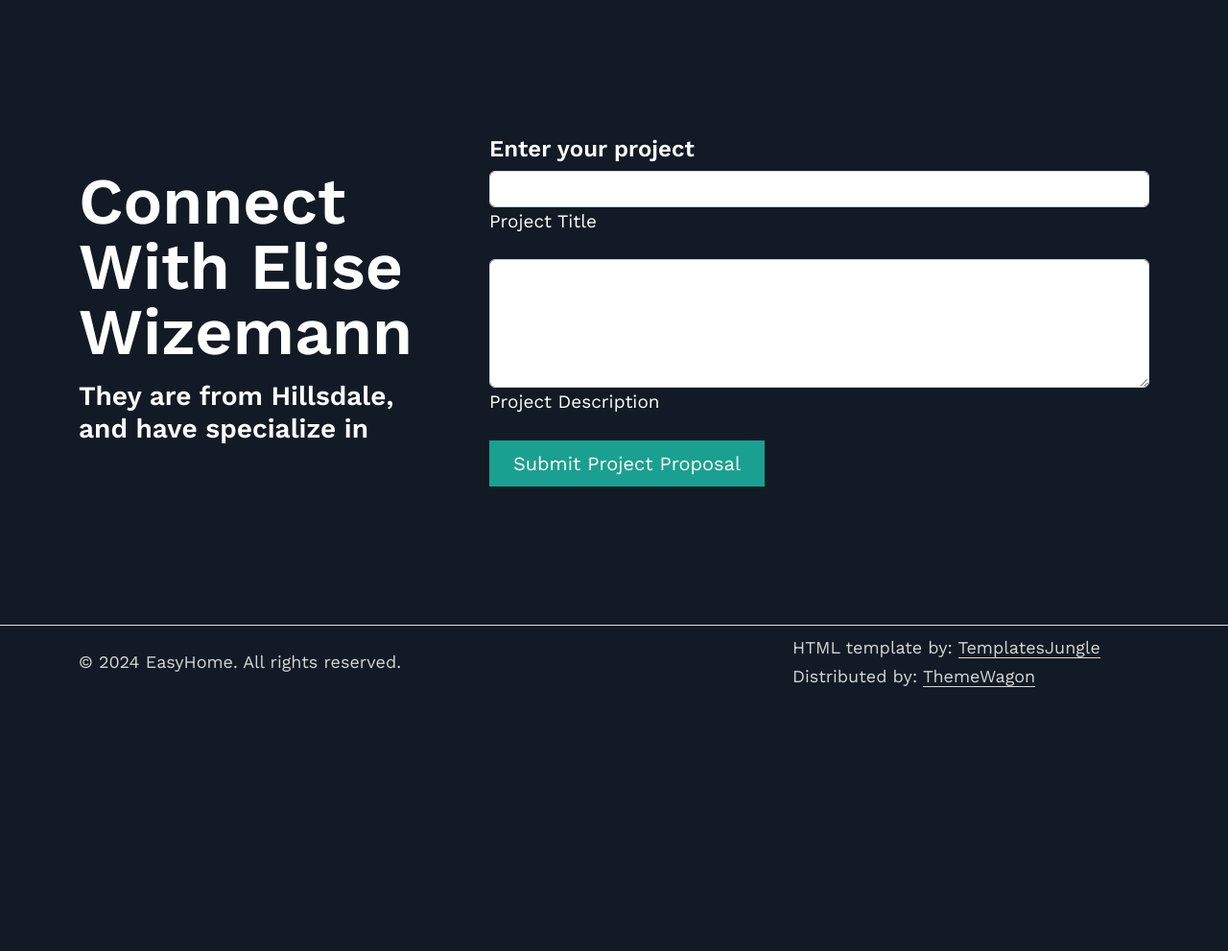
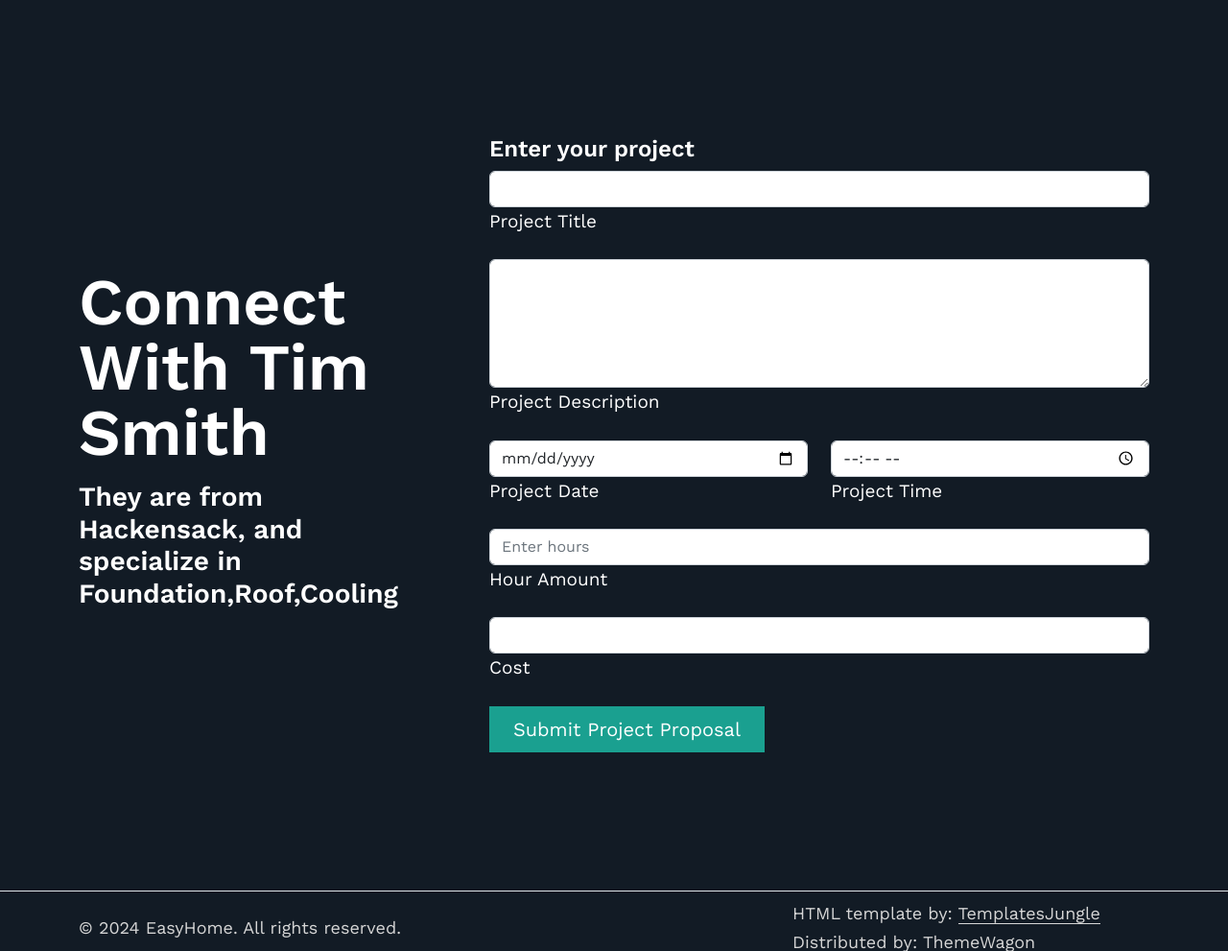
Before and after one commit to eliwiz/easyHome, a Flask app: page /createReservation/1 in a window 1280 px wide. Shown: the part 68-1059 px from the top of the page at 96% size. Before the commit the page ends 784 px from the top, so only its background shows below. Run offline with Flask 3, Linux system fonts and the light colour scheme; a user stored in the database is signed in; data comes from the database, SQL or seed files in the repository; both versions use the stored data as it was after the commit.

Commit message:
updated reservations

```diff
--- a/app.py
+++ b/app.py
@@ -253,41 +253,23 @@
 
     return render_template("professionals.html", professionals=list, user_zip=user_zip)
 
-# @app.route('/professional/<id>', methods=["GET", "POST"])
-# def professionalPage(id):
-#     if request.method == "POST":
-#         zipcode = request.form.get("zipcode")
-#         if zipcode:
-#             api_key = "AIzaSyDmYpBjV12iq8-83OxZMK8aujT1AWxb8Sc"
-#             iframe_html = Markup(f"""
-#             <iframe
-#               width="600"
-#               height="450"
-#               style="border:0"
-#               loading="lazy"
-#               allowfullscreen
-#               referrerpolicy="no-referrer-when-downgrade"
-#               src="https://www.google.com/maps/embed/v1/directions?key={api_key}&origin={zipcode}&destination=City+Hall,New+York,NY">
-#             </iframe>
-#             """)
-#             return jsonify({"iframe": str(iframe_html)})
-#         else:
-#             return jsonify({"error": "No ZIP code provided."}), 400  # Bad request
-#     return render_template("profPage.html", id=id)
-
 @app.route('/createReservation/<profId>', methods=["GET", "POST"])
 @login_required
 def createReservation(profId):
     if request.method == "GET":
-        professional = get_user_by_id(profId)
+        professional = get_professional_by_id(profId)
         return render_template("createReservation.html", prof=professional)
     if request.method == "POST":
-        print("HELLO")
         prof_id = request.form.get("profID")
         title = request.form.get("title")
         description = request.form.get("desc")
+        date = request.form.get('date')  # YYYY-MM-DD format (string)
+        start = request.form.get('time')  # HH:MM format (string)
+        hours = int(request.form.get('hour_amount'))
+        cost = request.form['cost']
 
-        if add_work_detail(current_user.id, prof_id, title, description):
+
+        if add_work_detail(current_user.id, prof_id, title, description, cost, hours,date,start):
             # msg = Message("You got a new Reservation!", recipients=[get_user_by_id(profId).email])
             # msg.body = f"You just had a reservation booked by {get_user_by_id(current_user.id).first_name} {get_user_by_id(current_user.id).last_name}. \nThe project name is {title}, and it's decription is {description}. \n Log in to check it out and discuss with the potential client!"
             # mail.send(msg)
@@ -344,6 +326,33 @@
     print(reserved)
     return render_template("manageReservations.html", reservations = reserved)
 
+@app.route("/payReservation/<workID>", methods=["GET","POST"])
+@login_required
+def payReservation(workID):
+    reservation = get_work_details_by_id(workID)
+    if request.method=="GET":
+        return render_template("payment.html", reserve = reservation)
+    if request.method=="POST":
+        edit_work_detail(reservation['work_id'], reservation['work_name'], reservation['work_description'], reservation['total_cost'], reservation['hour_amount'], reservation['date'], reservation['start_time'], 1)
+        flash("Thank you for paying!","success")
+        return redirect(url_for("manageReservations"))
+
+@app.route("/editReservation/<workID>", methods=["GET", "POST"])
+@login_required
+def editReservation(workID):
+    reservation = get_work_details_by_id(workID)
+    if request.method=="GET":
+        return render_template("editReservation.html", reserve = reservation)
+    if request.method=="POST":
+        print("AH")
+        title = request.form.get("title")
+        description = request.form.get("desc")
+        date = request.form.get('date')  # YYYY-MM-DD format (string)
+        start = request.form.get('time')  # HH:MM format (string)
+
+        edit_work_detail(reservation['work_id'], title, description, reservation['total_cost'], reservation['hour_amount'], date, start, reservation['is_paid'])
+        flash("Successfully edited!","success")
+        return redirect(url_for("manageReservations"))
 
 @app.route('/submit_review/<professional_id>', methods=["GET", "POST"])
 @login_required
@@ -416,7 +425,7 @@
 
 @app.route('/cancel_reservation', methods=['POST'])
 def cancel_reservation():
-    reservation_id = request.form.get('reservation_id')  # Get the parameter
+    reservation_id = request.form.get('reservation_id')
     if reservation_id != None:
         if delete_work_detail(reservation_id):
             flash("Sucessfully cancelled reservation", "success")
@@ -678,25 +687,51 @@
         if conn:
             conn.close()
 
-
-def get_work_details_by_user(user_id):
+def get_work_details_by_id(work_id):
     try:
         conn = sqlite3.connect("database.db")
         conn.row_factory = sqlite3.Row
         c = conn.cursor()
 
         c.execute("""
-            SELECT wd.id AS work_id, wd.work_name, wd.work_description,
-                   wd.professional_id,
-                   p.id AS professional_primary_key,
-                   u.first_name, u.last_name, u.email, u.phone_number
+            SELECT
+                id AS work_id, work_name, work_description,
+                total_cost, hour_amount, date, start_time, is_paid
+            FROM workDetails
+            WHERE id = ?
+        """, (work_id,))
+
+        work_row = c.fetchone()
+        return dict(work_row) if work_row else None
+
+    except sqlite3.Error as e:
+        print(f"Database error: {e}")
+        return None
+
+    finally:
+        if conn:
+            conn.close()
+
+def get_work_details_by_user(user_id):
+    try:
+        conn = sqlite3.connect("database.db")
+        conn.row_factory = sqlite3.Row  # Enables column access by name
+        c = conn.cursor()
+
+        c.execute("""
+            SELECT
+                wd.id AS work_id, wd.work_name, wd.work_description,
+                wd.professional_id, wd.total_cost, wd.hour_amount,
+                wd.date, wd.start_time, wd.is_paid,
+                p.id AS professional_primary_key, p.profession, p.hourly_cost, p.description,
+                u.id AS user_id, u.first_name, u.last_name, u.email, u.phone_number
             FROM workDetails wd
-            JOIN users u ON wd.professional_id = u.id
-            LEFT JOIN professionals p ON wd.professional_id = p.user_id
+            JOIN professionals p ON wd.professional_id = p.id
+            JOIN users u ON p.user_id = u.id
             WHERE wd.user_id = ?
         """, (user_id,))
 
-        work_rows = c.fetchall()  # Fetch the data BEFORE closing the connection
+        work_rows = c.fetchall()
         return work_rows
 
     except sqlite3.Error as e:
@@ -706,6 +741,8 @@
     finally:
         if conn:
             conn.close()
+
+
 
 def add_acc(first_name, middle_name, last_name, gender, phone_number, email, password,
              street_number, street_name, town, state, zip_code, user_type):
@@ -729,15 +766,18 @@
         if conn:
             conn.close()
 
-def add_work_detail(user_id, professional_id, work_name, work_description):
+def add_work_detail(user_id, professional_id, work_name, work_description,
+                    total_cost=0, hour_amount=0, date=None, start_time=None, is_paid=False):
     try:
         conn = sqlite3.connect('database.db')
         c = conn.cursor()
 
         c.execute("""
-            INSERT INTO workDetails (work_name, work_description, user_id, professional_id)
-            VALUES (?, ?, ?, ?)
-        """, (work_name, work_description, user_id, professional_id))
+            INSERT INTO workDetails (work_name, work_description, user_id, professional_id,
+                                     total_cost, hour_amount, date, start_time, is_paid)
+            VALUES (?, ?, ?, ?, ?, ?, ?, ?, ?)
+        """, (work_name, work_description, user_id, professional_id,
+              total_cost, hour_amount, date, start_time, is_paid))
 
         conn.commit()
         print("Work detail added successfully")
@@ -849,6 +889,35 @@
         if conn:
             conn.close()
 
+def edit_work_detail(work_id, work_name, work_description, total_cost, hour_amount, date, start_time, is_paid):
+    try:
+        conn = sqlite3.connect('database.db')
+        c = conn.cursor()
+
+        c.execute("""
+            UPDATE workDetails
+            SET work_name = ?, work_description = ?, total_cost = ?,
+                hour_amount = ?, date = ?, start_time = ?, is_paid = ?
+            WHERE id = ?
+        """, (work_name, work_description, total_cost, hour_amount, date, start_time, is_paid, work_id))
+
+        conn.commit()
+
+        if c.rowcount > 0:
+            print(f"Work detail with ID {work_id} updated successfully")
+            return True
+        else:
+            print(f"No work detail found with ID {work_id}")
+            return False
+
+    except sqlite3.Error as e:
+        print(f"Error updating work detail: {e}")
+        return False
+
+    finally:
+        if conn:
+            conn.close()
+
 def delete_work_detail(work_id):
     try:
         conn = sqlite3.connect('database.db')
--- a/database.py
+++ b/database.py
@@ -55,6 +55,11 @@
                 work_description VARCHAR2(100),
                 user_id INTEGER NOT NULL,
                 professional_id INTEGER NOT NULL,
+                total_cost REAL,
+                hour_amount INTEGER,
+                date DATE,
+                start_time TIME,
+                is_paid BOOLEAN DEFAULT 0,
                 FOREIGN KEY (user_id) REFERENCES users(id),
                 FOREIGN KEY (professional_id) REFERENCES professionals(id)
               )
--- a/templates/createReservation.html
+++ b/templates/createReservation.html
@@ -1,6 +1,5 @@
-
 {%extends "base.html"%}
-{%block title%}Connect with {{prof.first_name}}{%endblock%}
+{%block title%}Connect with {{prof['first_name']}}{%endblock%}
 
 {%block content%}
 
@@ -8,17 +7,16 @@
   <div class="container my-5 py-5">
     <div class="row featurette py-lg-5 align-items-center">
       <div class="col-md-4">
-        <h1 class="text-capitalize lh-1 mb-3">Connect with {{prof.first_name}} {{prof.last_name}}</h1>
-        <h3>They are from {{prof.town}}, and have specialize in {{prof.profession}}</h3>
-        <h5>{{prof.description}}</h5>
+        <h1 class="text-capitalize lh-1 mb-3">Connect with {{prof['first_name']}} {{prof['last_name']}}</h1>
+        <h3>They are from {{prof['town']}}, and specialize in {{prof['profession']}}</h3>
       </div>
 
       <div class="col-md-8">
-        <form action="/createReservation/{{prof.id}}" method="POST">
+        <form action="/createReservation/{{prof['id']}}" method="POST">
           <div class="text-content ps-md-5">
-          <h4>Enter your project</h4>
-          <input type="hidden" id="profID" name="profID" value="{{prof.id}}">
-          <div data-mdb-input-init class="form-outline mb-3 w-33">
+            <h4>Enter your project</h4>
+            <input type="hidden" id="profID" name="profID" value="{{prof['id']}}">
+            <div data-mdb-input-init class="form-outline mb-3 w-33">
               <input type="text" id="form2Example1" class="form-control" name="title" maxlength="50" />
               <label class="form-label" for="form2Example1">Project Title</label>
             </div>
@@ -26,13 +24,57 @@
               <textarea id="form2Example1" class="form-control" name="desc" rows="5" maxlength="500"></textarea>
               <label class="form-label" for="form2Example1">Project Description</label>
             </div>
+            <div class="row">
+              <div class="col-6">
+                <div data-mdb-input-init class="form-outline mb-3 w-33">
+                  <input type="date" id="form2Example1" class="form-control" name="date"/>
+                  <label class="form-label" for="form2Example1">Project Date</label>
+                </div>
+              </div>
+              <div class="col-6">
+                <div data-mdb-input-init class="form-outline mb-3 w-33">
+                  <input type="time" id="form2Example1" class="form-control" name="time" />
+                  <label class="form-label" for="form2Example1">Project Time</label>
+                </div>
+              </div>
+            </div>
+            <!-- Hours input -->
+            <div class="row">
+              <div data-mdb-input-init class="form-outline mb-3 w-33">
+                <input type="number" id="hoursInput" class="form-control" name="hour_amount" placeholder="Enter hours" />
+                <label class="form-label" for="hoursInput">Hour Amount</label>
+              </div>
+            </div>
+
+            <!-- Cost input, will be updated automatically -->
+            <div class="row">
+              <div data-mdb-input-init class="form-outline mb-3 w-33">
+                <input type="text" id="costInput" class="form-control" name="cost" readonly />
+                <label class="form-label" for="costInput">Cost</label>
+              </div>
+            </div>
+
             <button type="submit" class="btn btn-primary btn-lg px-4 me-md-2">Submit Project Proposal</button>
           </div>
-      </form>
+        </form>
       </div>
     </div>
   </div>
 </section>
 
+<script>
+  // Assuming prof['hourly_cost'] is available as a JavaScript variable
+  var hourlyCost = {{ prof['hourly_cost'] | tojson }};  // Pass it from the Flask template
 
-  {%endblock%}
+  // Function to update the cost
+  function updateCost() {
+    var hours = document.getElementById("hoursInput").value;  // Get hours input value
+    var cost = hours * hourlyCost;  // Calculate cost
+    document.getElementById("costInput").value = cost.toFixed(2);  // Set cost in the cost input field
+  }
+
+  // Attach event listener to the hours input
+  document.getElementById("hoursInput").addEventListener("input", updateCost);
+</script>
+
+{%endblock%}
--- a/templates/professionals.html
+++ b/templates/professionals.html
@@ -147,7 +147,7 @@
                       </div>
                     </div>
                   </td>
-                  <td><a href="/createReservation/{{prof.user_id}}" class="btn btn-primary" role="button">Book a Reservation</a></td>
+                  <td><a href="/createReservation/{{prof.prof_id}}" class="btn btn-primary" role="button">Book a Reservation</a></td>
                 </tr>
                 {%endfor%}
               </tbody>
```
Also changed, not shown: templates/editReservation.html (added, +42 -0 lines), templates/manageReservations.html (+15 -3 lines), templates/payment.html (added, +56 -0 lines), database.db.
